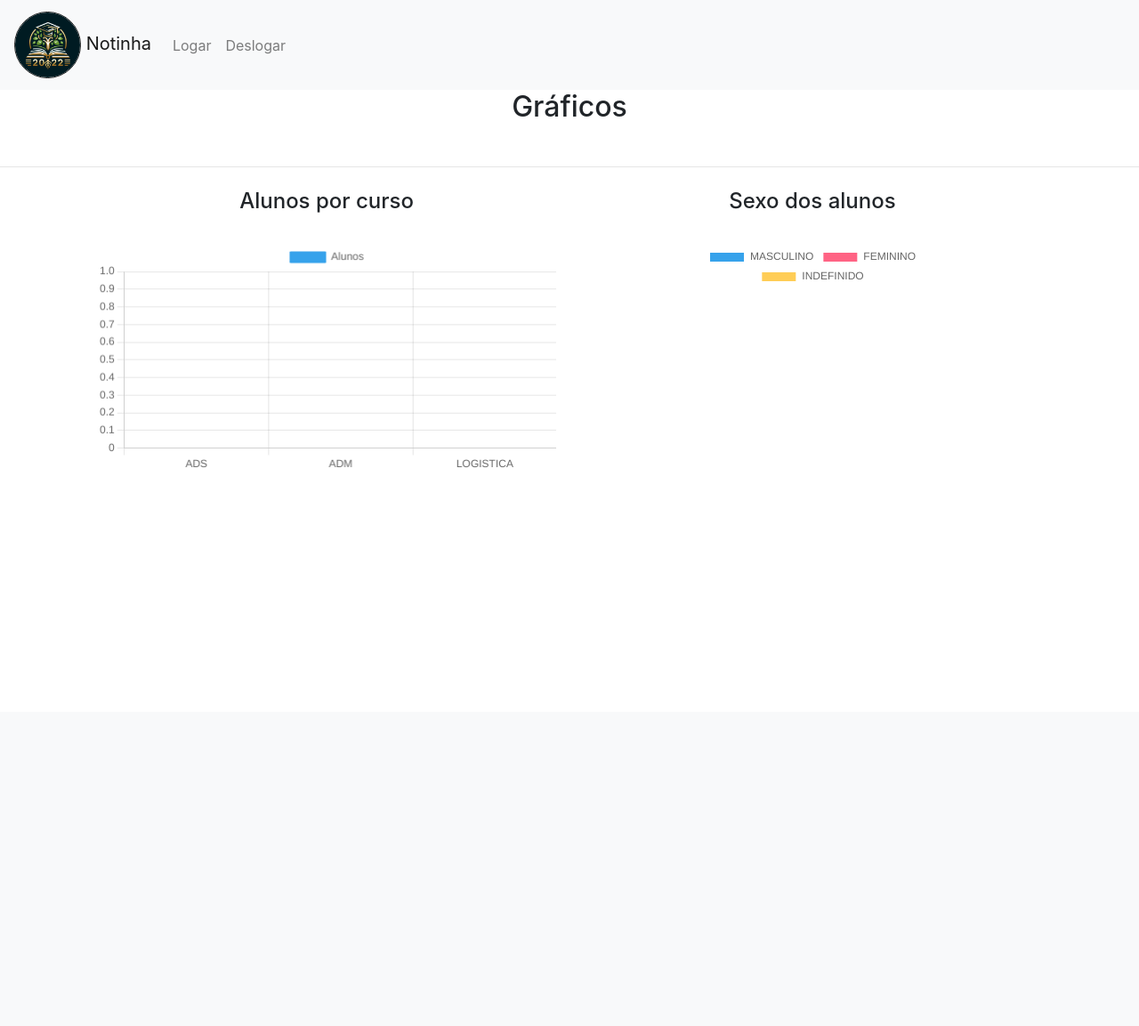
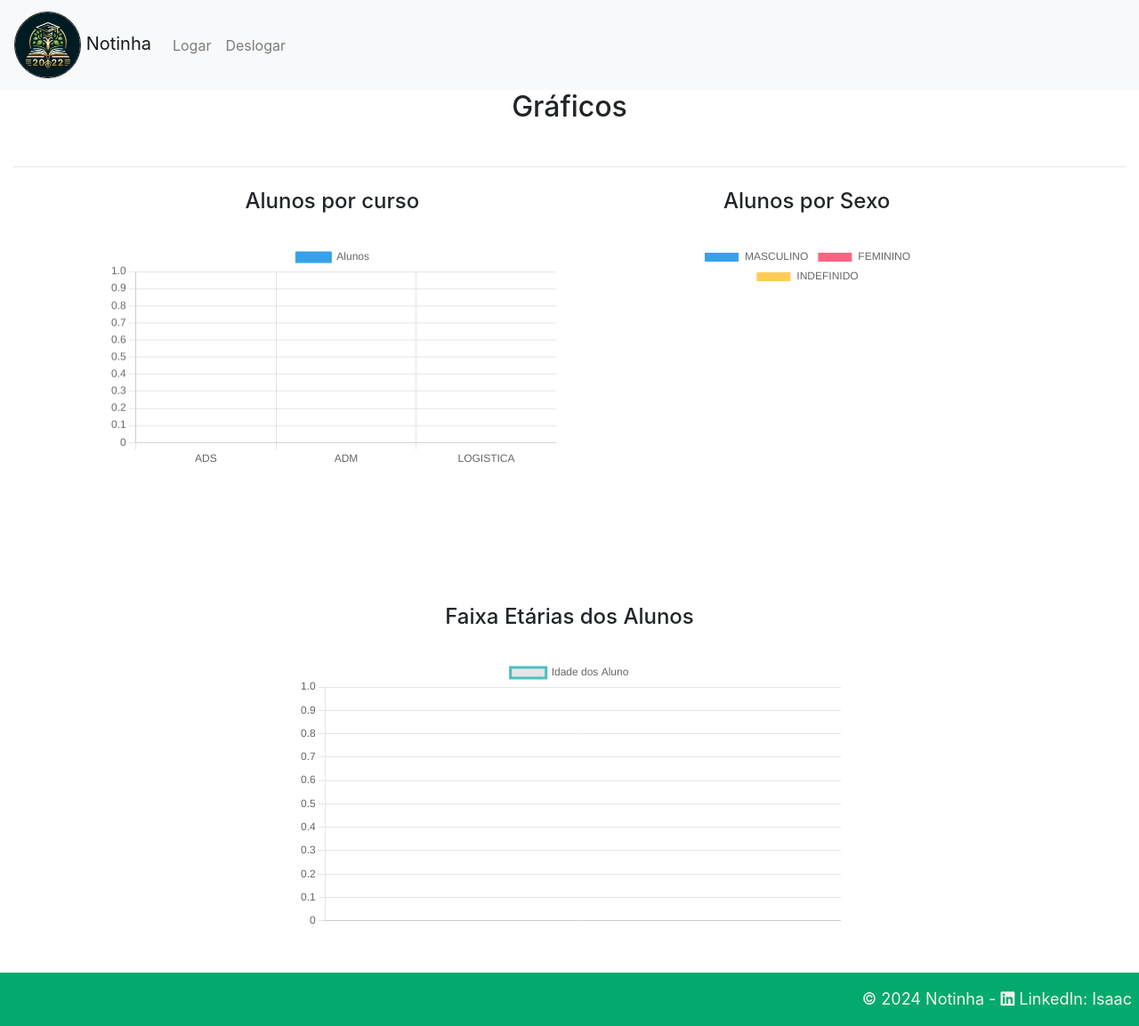
Before and after one commit to JWillian/Notinha, a Laravel app: page /graficos in a window 1280 px wide. Shown: the whole page at 89% size. Before the commit the page ends 525 px from the top, so only its background shows below. Run offline with Laravel 9, Linux system fonts and the light colour scheme; data that the repository does not hold is empty; some libraries are stand-ins or nearby versions.

Commit message:
Criação do Footer e Gráfico por idade do aluno

```diff
--- a/public/js/graficos/script.js
+++ b/public/js/graficos/script.js
@@ -7,6 +7,7 @@ var sexoM          = 0;
 var sexoF          = 0;
 var sexoI          = 0;
 
+
  // Carregar Alunos e Montar os Gráficos
  $.ajax({
     url: '/Aluno',
@@ -14,6 +15,14 @@ var sexoI          = 0;
     success: function(response) {
     $aluno = response;
     console.log(response);
+
+    var faixaEtaria    = [];
+    var nomesAlunos    = [];
+
+    $.each(response, function(chave, valor) {
+        faixaEtaria.push(valor.idade);
+        nomesAlunos.push(valor.nome);
+    });
 
 
     $aluno.forEach(function(aluno) {
@@ -38,7 +47,10 @@ var sexoI          = 0;
             sexoI+=1;
         }
 
+
     });
+
+    console.log(faixaEtaria);
 
     // Alunos por Curso
     var ctx = document.getElementById('myChart').getContext('2d');
@@ -63,7 +75,7 @@ var sexoI          = 0;
                     borderWidth: 1
                 }]
             },
-        });
+    });
 
     // Alunos por Sexo
     var ctxChart = document.getElementById('sexo').getContext('2d');
@@ -82,7 +94,25 @@ var sexoI          = 0;
                 hoverOffset: 4
       }]
             }
-        });
+    });
+
+    var array = [3,6,9];
+
+     // Faixa Etária dos Alunos
+     var faixaChart = document.getElementById('faixaEtaria').getContext('2d');
+     var faixaEtaria    = new Chart(faixaChart, {
+         type: 'line',
+         data: {
+             labels: nomesAlunos,
+             datasets: [{
+                label: 'Idade dos Aluno',
+                data: faixaEtaria,
+                fill: false,
+                borderColor: 'rgb(75, 192, 192)',
+                tension: 0.1
+              }]
+         }
+     });
 
   }
 
--- a/resources/views/graficos/graficos.blade.php
+++ b/resources/views/graficos/graficos.blade.php
@@ -4,6 +4,8 @@
 @section('content')
 
 <div class="content">
+
+<div class="container-fluid">
 
     <h2 class="text-center mb-5">Gráficos</h2>
     <hr>
@@ -15,29 +17,27 @@
           </div>
 
           <div class="col-sm-5">
-          <h4 class="text-center mt-2 mb-2"> Sexo dos alunos </h4><br>
+          <h4 class="text-center mt-2 mb-2"> Alunos por Sexo </h4><br>
           <canvas class="divGrafico" id="sexo"></canvas>
+          </div>
+      </div>
+
+      <div class="row mt-5">
+          <div class="col-sm-6 offset-md-3">
+          <h4 class="text-center mt-2 mb-2"> Faixa Etárias dos Alunos </h4><br>
+          <canvas id="faixaEtaria"></canvas>
           </div>
       </div>
 
 </div>
 
-<!--
-<footer class="footer">
-    <div class="text-right">
-        <span class="corTextoFooter">&copy; {{ date('Y') }} Notinha -
-        <a class="corTextoFooter" href="https://www.linkedin.com/in/jonatas-willian-059923b7/" target="Isaac">
-            <i class="fab fa-linkedin"></i>
-            LinkedIn: Isaac
-        </a>
-        </span>
-    </div>
-</footer>
--->
+</div>
+
 
 <script src="https://code.jquery.com/jquery-3.6.4.min.js"></script>
 <script src="{{ asset('js/graficos/script.js') }}"></script>
 <script src="https://cdnjs.cloudflare.com/ajax/libs/toastr.js/latest/toastr.min.js"></script>
 <script src="https://cdn.jsdelivr.net/npm/bootstrap@4.0.0/dist/js/bootstrap.min.js" integrity="sha384-JZR6Spejh4U02d8jOt6vLEHfe/JQGiRRSQQxSfFWpi1MquVdAyjUar5+76PVCmYl" crossorigin="anonymous"></script>
 
+
 @endsection
--- /dev/null
+++ b/resources/views/layouts/footer.blade.php
@@ -0,0 +1,10 @@
+<footer class="footer mt-5">
+    <div class="text-right">
+        <span class="corTextoFooter">&copy; {{ date('Y') }} Notinha -
+        <a class="corTextoFooter" href="https://www.linkedin.com/in/jonatas-willian-059923b7/" target="Isaac">
+            <i class="fab fa-linkedin"></i>
+            LinkedIn: Isaac
+        </a>
+        </span>
+    </div>
+</footer>
--- a/resources/views/layouts/header.blade.php
+++ b/resources/views/layouts/header.blade.php
@@ -73,6 +73,7 @@
 
     </div>
 
+    @extends('layouts.footer')
 
 </body>
 </html>
```
Also changed, not shown: resources/views/home/layout.blade.php (line endings or trailing spaces).
